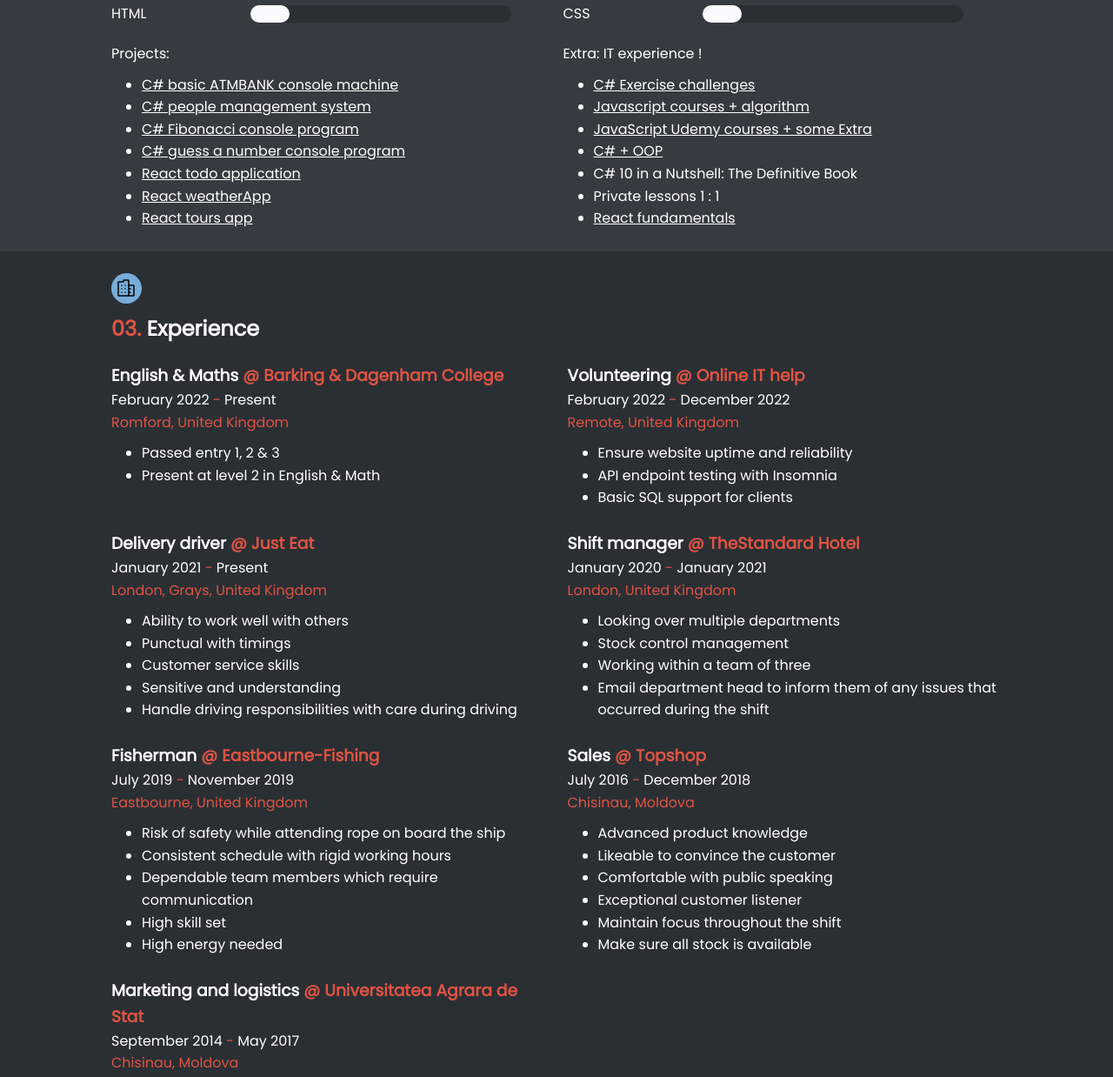
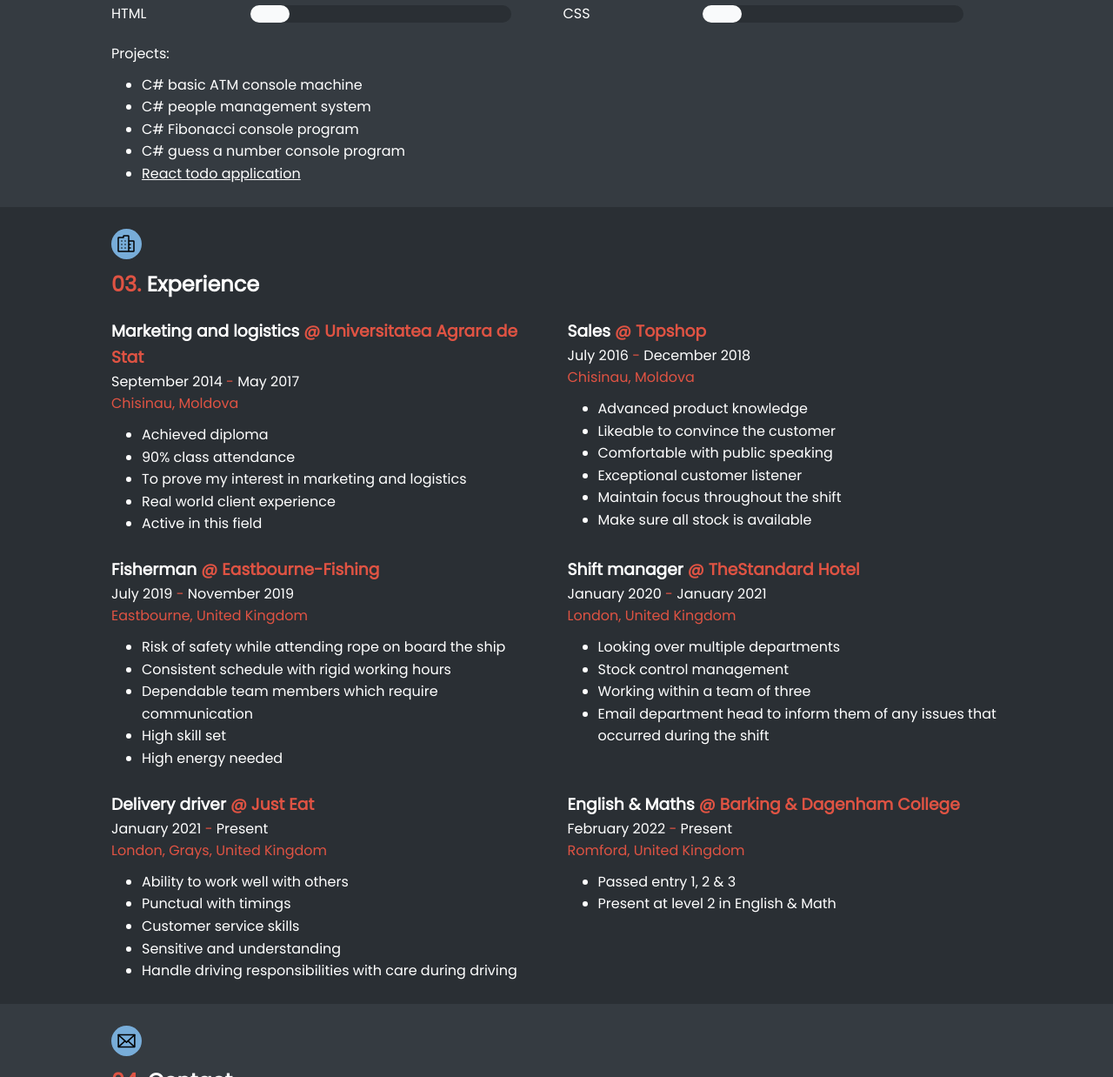
Before and after one commit to ghitalog/PortfolioWebSite, a plain HTML site: page index.html in a window 1280 px wide. Shown: the part 937-2175 px from the top of the page at 87% size. Drawn offline with Linux system fonts and the light colour scheme; a web font is replaced by a local one.

Commit message:
Add files via upload

```diff
--- a/index.html
+++ b/index.html
@@ -80,32 +80,14 @@
           </div>
         </div>
       </div>
-      <div class="grid grid-2-1 justify-normal gap-15">
-        <div>
       <p class="mt-20">Projects:</p>
       <ul class="mt-10 pl-35">
-        <li><a href="https://github.com/ghitalog/ATMBANK.git">C# basic ATMBANK console machine</a></li>
-        <li><a href="https://github.com/ghitalog/peopleManagementSystem">C# people management system</a></li>
-        <li><a href="https://github.com/ghitalog/FibonacciSequence.git">C# Fibonacci console program</a></li>
-        <li><a href="https://github.com/ghitalog/GuessNumber.git">C# guess a number console program</a></li>
-        <li><a href="https://ghitalog.github.io/reactToDoApp/">React todo application</a></li>
-        <li><a href="https://ghitalog.github.io/react-WeatherApp/">React weatherApp</a></li>
-        <li><a href="https://ghitalog.github.io/react-Tours-App/">React tours app</a></li>
+        <li>C# basic ATM console machine</li>
+        <li>C# people management system</li>
+        <li>C# Fibonacci console program</li>
+        <li>C# guess a number console program</li>
+        <li><a href="https://www.google.com">React todo application</a></li>
       </ul>
-    </div>
-    <div>
-      <p class="mt-20">Extra: IT experience !</p>
-      <ul class="mt-10 pl-35">
-        <li><a href="https://www.w3resource.com/csharp-exercises/">C# Exercise challenges</a></li>
-        <li><a href="https://zerotomastery.io/academy/">Javascript courses + algorithm</a></li>
-        <li><a href="https://www.udemy.com/course/coding-interview-bootcamp-algorithms-and-data-structure/">JavaScript Udemy courses + some Extra</a></li>
-        <li><a href="https://www.w3schools.com/cs/cs_oop.php">C# + OOP</a></li>
-        <li>C# 10 in a Nutshell: The Definitive Book</li>
-        <li>Private lessons 1 : 1</a></li>
-        <li><a href="https://www.w3schools.com/react/default.asp">React fundamentals</a></li>
-      </ul>
-    </div>
-      </div>
     </div>
   </div>
   <div class="bg-off-gray" id="exp">
@@ -116,57 +98,15 @@
       <h2 class="mt-10"><span class="color-red">03.</span> Experience</h2>
       <div class="grid grid-2-1 gap-25 justify-normal mt-20">
         <div>
-          <h3 class="color-white">English & Maths <span class="color-red"> @ Barking & Dagenham College</span></h3>
-          <span>February 2022 <span class="color-red">-</span> Present</span>
-          <p class="color-red">Romford, United Kingdom</p>
+          <h3 class="color-white">Marketing and logistics <span class="color-red"> @ Universitatea Agrara de Stat</span></h3>
+          <span>September 2014 <span class="color-red">-</span> May 2017</span>
+          <p class="color-red">Chisinau, Moldova</p>
           <ul class="mt-10 pl-35">
-            <li>Passed entry 1, 2 & 3</li>
-            <li>Present at level 2 in English & Math</li>
-          </ul>
-        </div>
-        <div>
-          <h3 class="color-white">Volunteering<span class="color-red"> @ Online IT help</span></h3>
-          <span>February 2022 <span class="color-red">-</span> December 2022</span>
-          <p class="color-red">Remote, United Kingdom</p>
-          <ul class="mt-10 pl-35">
-            <li>Ensure website uptime and reliability</li>
-            <li>API endpoint testing with Insomnia</li>
-            <li>Basic SQL support for clients</li>
-          </ul>
-        </div>
-        <div>
-          <h3 class="color-white">Delivery driver <span class="color-red"> @ Just Eat</span></h3>
-          <span>January 2021 <span class="color-red">-</span> Present</span>
-          <p class="color-red">London, Grays, United Kingdom</p>
-          <ul class="mt-10 pl-35">
-            <li>Ability to work well with others</li>
-            <li>Punctual with timings</li>
-            <li>Customer service skills</li>
-            <li>Sensitive and understanding</li>
-            <li>Handle driving responsibilities with care during driving</li>
-          </ul>
-        </div>
-        <div>
-          <h3 class="color-white">Shift manager <span class="color-red"> @ TheStandard Hotel</span></h3>
-          <span>January 2020 <span class="color-red">-</span> January 2021</span>
-          <p class="color-red">London, United Kingdom</p>
-          <ul class="mt-10 pl-35">
-            <li>Looking over multiple departments</li>
-            <li>Stock control management</li>
-            <li>Working within a team of three</li>
-            <li>Email department head to inform them of any issues that occurred during the shift</li>
-          </ul>
-        </div>
-        <div>
-          <h3 class="color-white">Fisherman <span class="color-red"> @ Eastbourne-Fishing</span></h3>
-          <span>July 2019 <span class="color-red">-</span> November 2019</span>
-          <p class="color-red">Eastbourne, United Kingdom</p>
-          <ul class="mt-10 pl-35">
-            <li>Risk of safety while attending rope on board the ship</li>
-            <li>Consistent schedule with rigid working hours</li>
-            <li>Dependable team members which require communication</li>
-            <li>High skill set</li>
-            <li>High energy needed</li>
+            <li>Achieved diploma</li>
+            <li>90% class attendance</li>
+            <li>To prove my interest in marketing and logistics</li>
+            <li>Real world client experience</li>
+            <li>Active in this field</li>
           </ul>
         </div>
         <div>
@@ -183,15 +123,47 @@
           </ul>
         </div>
         <div>
-          <h3 class="color-white">Marketing and logistics <span class="color-red"> @ Universitatea Agrara de Stat</span></h3>
-          <span>September 2014 <span class="color-red">-</span> May 2017</span>
-          <p class="color-red">Chisinau, Moldova</p>
+          <h3 class="color-white">Fisherman <span class="color-red"> @ Eastbourne-Fishing</span></h3>
+          <span>July 2019 <span class="color-red">-</span> November 2019</span>
+          <p class="color-red">Eastbourne, United Kingdom</p>
           <ul class="mt-10 pl-35">
-            <li>Achieved diploma</li>
-            <li>90% class attendance</li>
-            <li>To prove my interest in marketing and logistics</li>
-            <li>Real world client experience</li>
-            <li>Active in this field</li>
+            <li>Risk of safety while attending rope on board the ship</li>
+            <li>Consistent schedule with rigid working hours</li>
+            <li>Dependable team members which require communication</li>
+            <li>High skill set</li>
+            <li>High energy needed</li>
+          </ul>
+        </div>
+        <div>
+          <h3 class="color-white">Shift manager <span class="color-red"> @ TheStandard Hotel</span></h3>
+          <span>January 2020 <span class="color-red">-</span> January 2021</span>
+          <p class="color-red">London, United Kingdom</p>
+          <ul class="mt-10 pl-35">
+            <li>Looking over multiple departments</li>
+            <li>Stock control management</li>
+            <li>Working within a team of three</li>
+            <li>Email department head to inform them of any issues that occurred during the shift</li>
+          </ul>
+        </div>
+        <div>
+          <h3 class="color-white">Delivery driver <span class="color-red"> @ Just Eat</span></h3>
+          <span>January 2021 <span class="color-red">-</span> Present</span>
+          <p class="color-red">London, Grays, United Kingdom</p>
+          <ul class="mt-10 pl-35">
+            <li>Ability to work well with others</li>
+            <li>Punctual with timings</li>
+            <li>Customer service skills</li>
+            <li>Sensitive and understanding</li>
+            <li>Handle driving responsibilities with care during driving</li>
+          </ul>
+        </div>
+        <div>
+          <h3 class="color-white">English & Maths <span class="color-red"> @ Barking & Dagenham College</span></h3>
+          <span>February 2022 <span class="color-red">-</span> Present</span>
+          <p class="color-red">Romford, United Kingdom</p>
+          <ul class="mt-10 pl-35">
+            <li>Passed entry 1, 2 & 3</li>
+            <li>Present at level 2 in English & Math</li>
           </ul>
         </div>
       </div>
```
